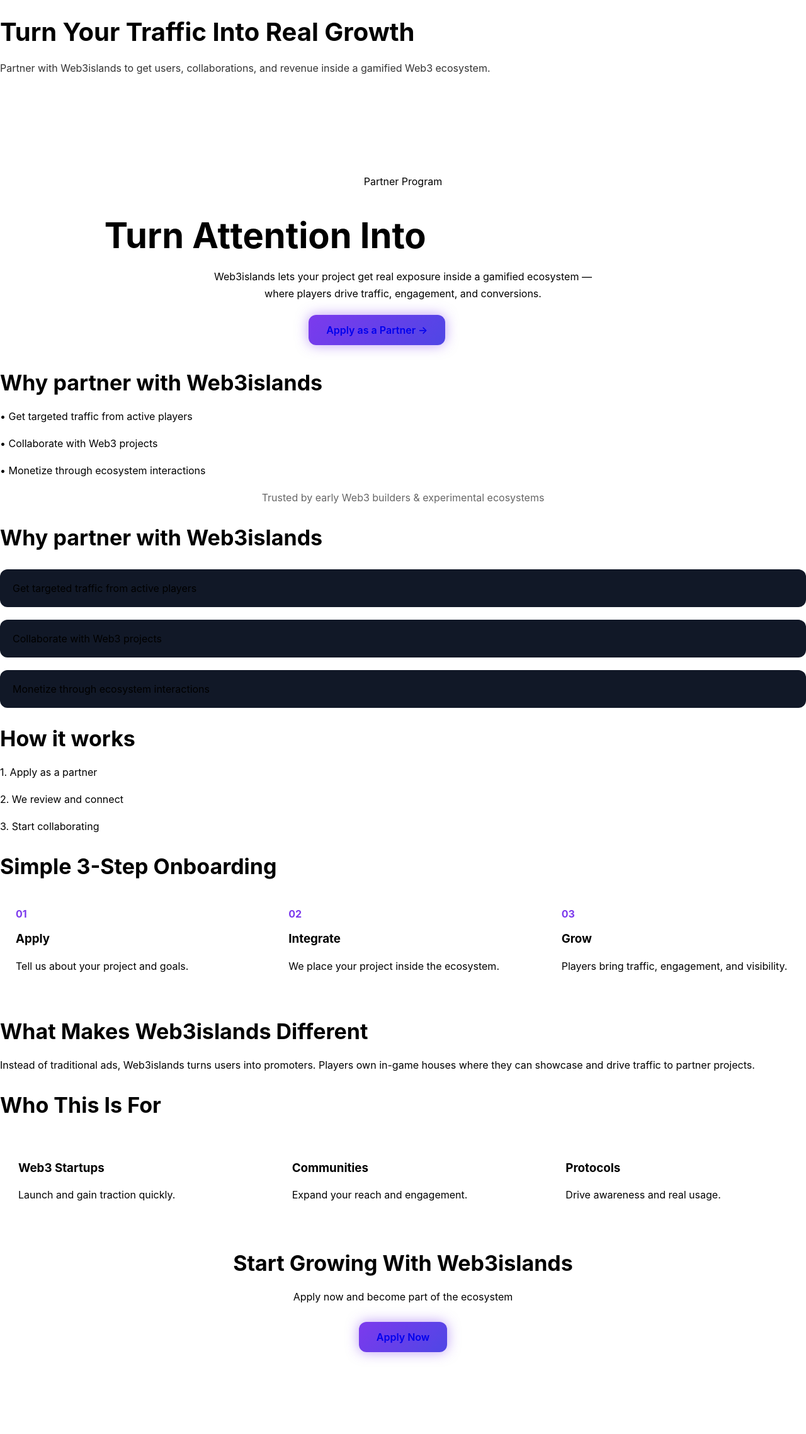
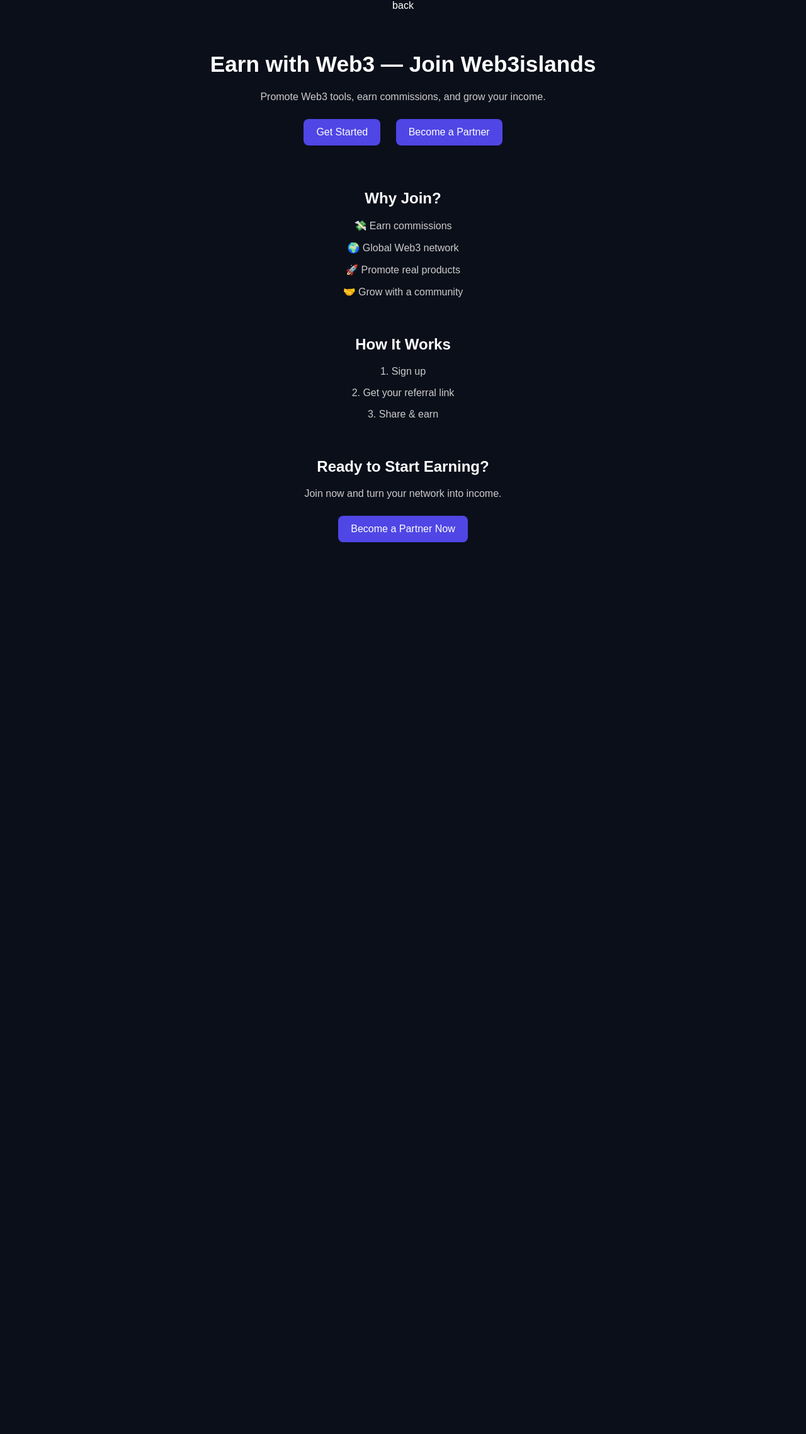
Before and after one commit to danielnweze54-cyber/web3islands-partner-funnel, a plain HTML site: page index.html in a window 1280 px wide. Shown: the whole page at 63% size. After the commit the page ends 911 px from the top, so only its background shows below. Drawn offline with Linux system fonts and the light colour scheme.

Commit message:
feat: implement Web3islands partner funnel landing page

```diff
--- a/index.html
+++ b/index.html
@@ -1,316 +1,85 @@
-<!DOCTYPE html>
+  back<!DOCTYPE html>
 <html lang="en">
 <head>
-<h1 style="font-size:40px; line-height:1.2;">
-Turn Your Traffic Into Real Growth
-</h1>
-
-<p style="margin-top:20px; opacity:0.8;">
-Partner with Web3islands to get users, collaborations, and revenue inside a gamified Web3 ecosystem.
-</p>
+  <meta charset="UTF-8">
+  <meta name="viewport" content="width=device-width, initial-scale=1.0">
+  <title>Web3islands Partner</title>
 
   <style>
     body {
       margin: 0;
-  font-family: 'Inter', sans-serif;
-  background:  # 020617;
-color: fff;
-}<section class="container">
-  <h1 style="font-size:40px; line-height:1.2;">
-    Partner with Web3islands and grow together
-  </h1>
+      font-family: Arial, sans-serif;
+      background: #0b0f1a;
+      color: white;
+      text-align: center;
+    }
 
-  <p style="margin-top:20px; opacity:0.8;">
-    Collaborate, exchange traffic, and build long-term value with a growing Web3 ecosystem.
-  </p>
-
-  <div style="margin-top:30px;">
-    <a href="#" style="background:#3b82f6; padding:12px 20px; border-radius:8px; color:white; text-decoration:none;">
-      Apply as a Partner →
-    </a>
-  </div>
-</section><section class="container">
-  <h2>Why partner with us</h2>
-
-  <ul style="margin-top:20px; line-height:1.8;">
-    <li>Access to new users and traffic</li>
-    <li>Collaboration opportunities</li>
-    <li>Monetization and growth</li>
-  </ul>
-</section><section class="container">
-  <h2>How it works</h2>
-
-  <ol style="margin-top:20px; line-height:1.8;">
-    <li>Apply as a Partner →</li>
-    <li>We review and connect</li>
-    <li>Start collaborating</li>
-  </ol>
-</section><section class="container" style="text-align:center;">
-  <h2>Ready to collaborate?</h2>
-
-  <div style="margin-top:20px;">
-    <a href="#" style="background:#22c55e; padding:14px 24px; border-radius:10px; color:white; text-decoration:none;">
-      Get Started
-    </a>
-  </div>
-</section>
-
-/* GLOBAL */
     .container {
-  max-width: 1100px;
+      padding: 40px 20px;
+      max-width: 800px;
       margin: auto;
-  padding: 100px 20px;
     }
 
     h1 {
-  font-size: 56px;
-  line-height: 1.1;
-  margin-bottom: 20px;
-}
-
-h2 {
-  font-size: 34px;
-  margin-bottom: 20px;
+      font-size: 2.2rem;
     }
 
     p {
-  color: 9CA3AF;
-  line-height: 1.7;
+      color: #ccc;
     }
 
-/* HERO */
-.hero {
-  text-align: center;
-  padding-top: 140px;
+    .btn {
+      display: inline-block;
+      margin: 10px;
+      padding: 12px 20px;
+      background: #4f46e5;
+      color: white;
+      text-decoration: none;
+      border-radius: 8px;
     }
 
-.gradient-text {
-  background: linear-gradient(135deg, 7C3AED, 22C55E);
-  -webkit-background-clip: text;
-  -webkit-text-fill-color: transparent;
-}
-
-.hero p {
-  max-width: 650px;
-  margin: auto;
-}<section class="container">
-  <h2>Why partner with Web3islands</h2>
-
-  <div style="margin-top:20px; line-height:1.8;">
-    <p>• Get targeted traffic from active players</p>
-    <p>• Collaborate with Web3 projects</p>
-    <p>• Monetize through ecosystem interactions</p>
-  </div>
-</section>
-
-.badge {
-  display: inline-block;
-  background: rgba(124,58,237,0.1);
-  border: 1px solid rgba(124,58,237,0.3);
-  padding: 6px 14px;
-  border-radius: 20px;
-  margin-bottom: 20px;
-  font-size: 14px;
-}
-
-/* BUTTONS */
-.btn {
-  padding: 14px 28px;
-  border-radius: 12px;
-  font-weight: 600;
-  text-decoration: none;
-  display: inline-block;
-  margin: 10px;
-}
-
-.btn-primary {
-  background: linear-gradient(135deg, #7C3AED, #4F46E5);
-  box-shadow: 0 0 20px rgba(124,58,237,0.5);
-}
-
-.btn-secondary {
-  border: 1px solid rgba(255,255,255,0.2);
-}
-
-/* GRID */
-.grid {
-  display: grid;
-  grid-template-columns: repeat(auto-fit, minmax(260px,1fr));
-  gap: 24px;
-}
-
-.card {
-  background: rgba(255,255,255,0.04);
-  border: 1px solid rgba(255,255,255,0.08);
-  padding: 28px;
-  border-radius: 18px;
-  transition: 0.25s;
-}
-
-.card:hover {
-  transform: translateY(-6px);
-  border-color: #7C3AED;
-}
-
-/* HOW IT WORKS */
-.steps {
-  display: flex;
-  gap: 20px;
-  flex-wrap: wrap;
-}
-
-.step {
-  flex: 1;
-  min-width: 240px;
-  background: rgba(255,255,255,0.04);
-  padding: 24px;
-  border-radius: 16px;
-  border: 1px solid rgba(255,255,255,0.08);
-}
-
-.step span {
-  color: #7C3AED;
-  font-weight: bold;
-}
-
-/* CTA */
-.cta {
-  text-align: center;
-  padding-bottom: 120px;
+    .section {
+      margin-top: 60px;
     }
   </style>
-
 </head>
 
 <body>
 
+  <div class="container">
+
     <!-- HERO -->
-<section class="hero container">
-  <div class="badge">Partner Program</div>
+    <h1>Earn with Web3 — Join Web3islands</h1>
+    <p>Promote Web3 tools, earn commissions, and grow your income.</p>
 
-  <h1>
-    Turn Attention Into <span class="gradient-text">Users & Growth</span>
-  </h1>
+    <a href="#" class="btn">Get Started</a>
+    <a href="#" class="btn">Become a Partner</a>
 
-  <p>
-    Web3islands lets your project get real exposure inside a gamified ecosystem — where players drive traffic, engagement, and conversions.
-  </p>
-
-  <div>
-    <a href="#" class="btn btn-primary">Apply as a Partner →</a>
-    <a href="#" class="btn btn-secondary"></a>
-  </div>
-</section><section class="container">
-  <h2>Why partner with Web3islands</h2>
-
-  <div style="margin-top:20px; line-height:1.8;">
-    <p>• Get targeted traffic from active players</p>
-    <p>• Collaborate with Web3 projects</p>
-    <p>• Monetize through ecosystem interactions</p>
-  </div>
-</section>
-
-<!-- SOCIAL PROOF -->
-<section class="container">
-  <p style="text-align:center; opacity:0.6;">
-    Trusted by early Web3 builders & experimental ecosystems
-  </p>
-</section>
-
-<!-- BENEFITS -->
-<section class="container">
-  <h2>Why partner with Web3islands</h2>
-
-  <div style="margin-top:30px; display:grid; gap:20px;">
-
-    <div style="padding:20px; border-radius:12px; background:#111827;">
-      Get targeted traffic from active players
+    <!-- VALUE -->
+    <div class="section">
+      <h2>Why Join?</h2>
+      <p>💸 Earn commissions</p>
+      <p>🌍 Global Web3 network</p>
+      <p>🚀 Promote real products</p>
+      <p>🤝 Grow with a community</p>
     </div>
 
-    <div style="padding:20px; border-radius:12px; background:#111827;">
-      Collaborate with Web3 projects
+    <!-- HOW IT WORKS -->
+    <div class="section">
+      <h2>How It Works</h2>
+      <p>1. Sign up</p>
+      <p>2. Get your referral link</p>
+      <p>3. Share & earn</p>
     </div>
 
-    <div style="padding:20px; border-radius:12px; background:#111827;">
-      Monetize through ecosystem interactions
+    <!-- CTA -->
+    <div class="section">
+      <h2>Ready to Start Earning?</h2>
+      <p>Join now and turn your network into income.</p>
+      <a href="#" class="btn">Become a Partner Now</a>
     </div>
 
   </div>
-</section>
-<section class="container">
-  <h2>How it works</h2>
-
-  <div style="margin-top:20px; line-height:1.8;">
-    <p>1. Apply as a partner</p>
-    <p>2. We review and connect</p>
-    <p>3. Start collaborating</p>
-  </div>
-</section>
-
-<!-- HOW IT WORKS -->
-<section class="container">
-  <h2>Simple 3-Step Onboarding</h2>
-
-  <div class="steps">
-    <div class="step">
-      <span>01</span>
-      <h3>Apply</h3>
-      <p>Tell us about your project and goals.</p>
-    </div>
-
-    <div class="step">
-      <span>02</span>
-      <h3>Integrate</h3>
-      <p>We place your project inside the ecosystem.</p>
-    </div>
-
-    <div class="step">
-      <span>03</span>
-      <h3>Grow</h3>
-      <p>Players bring traffic, engagement, and visibility.</p>
-    </div>
-  </div>
-</section>
-
-<!-- PRODUCT EXPLANATION -->
-<section class="container">
-  <h2>What Makes Web3islands Different</h2>
-
-  <p>
-    Instead of traditional ads, Web3islands turns users into promoters.
-    Players own in-game houses where they can showcase and drive traffic to partner projects.
-  </p>
-</section>
-
-<!-- USE CASES -->
-<section class="container">
-  <h2>Who This Is For</h2>
-
-  <div class="grid">
-    <div class="card">
-      <h3>Web3 Startups</h3>
-      <p>Launch and gain traction quickly.</p>
-    </div>
-
-    <div class="card">
-      <h3>Communities</h3>
-      <p>Expand your reach and engagement.</p>
-    </div>
-
-    <div class="card">
-      <h3>Protocols</h3>
-      <p>Drive awareness and real usage.</p>
-    </div>
-  </div>
-</section>
-
-<!-- FINAL CTA -->
-<section class="cta container">
-  <h2>Start Growing With Web3islands</h2>
-  <p>Apply now and become part of the ecosystem</p>
-
-  <a href="#" class="btn btn-primary">Apply Now</a>
-</section>
 
 </body>
 </html>
```
Lines whose indentation alone changed are shown as unchanged.
